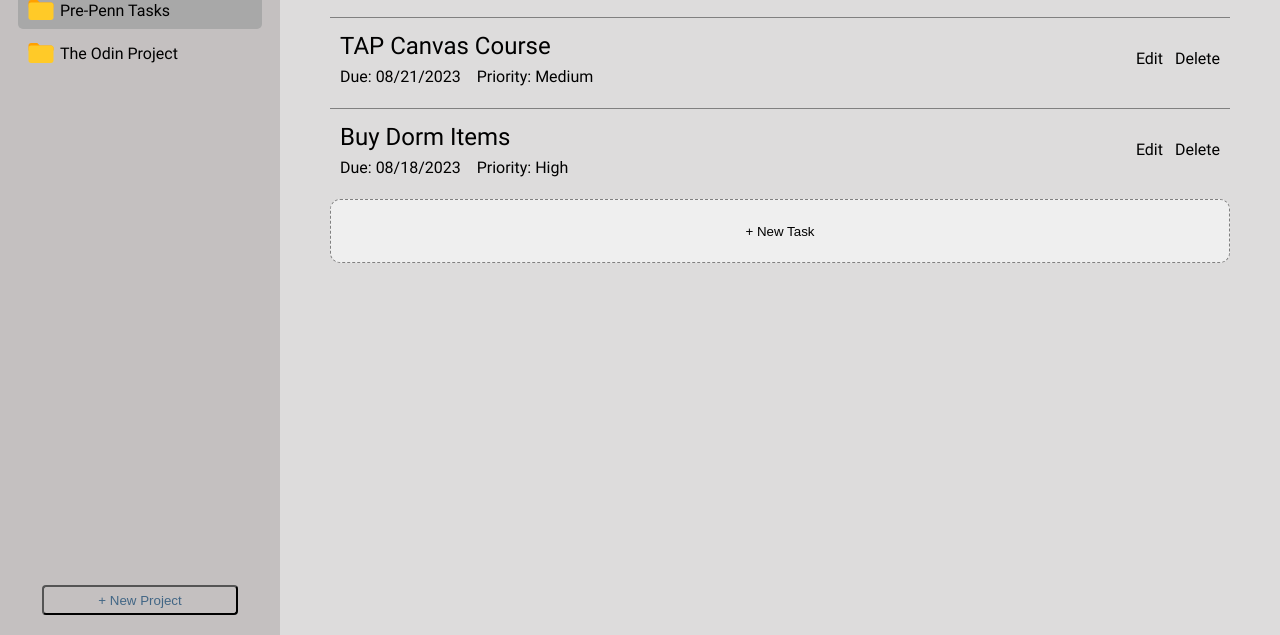
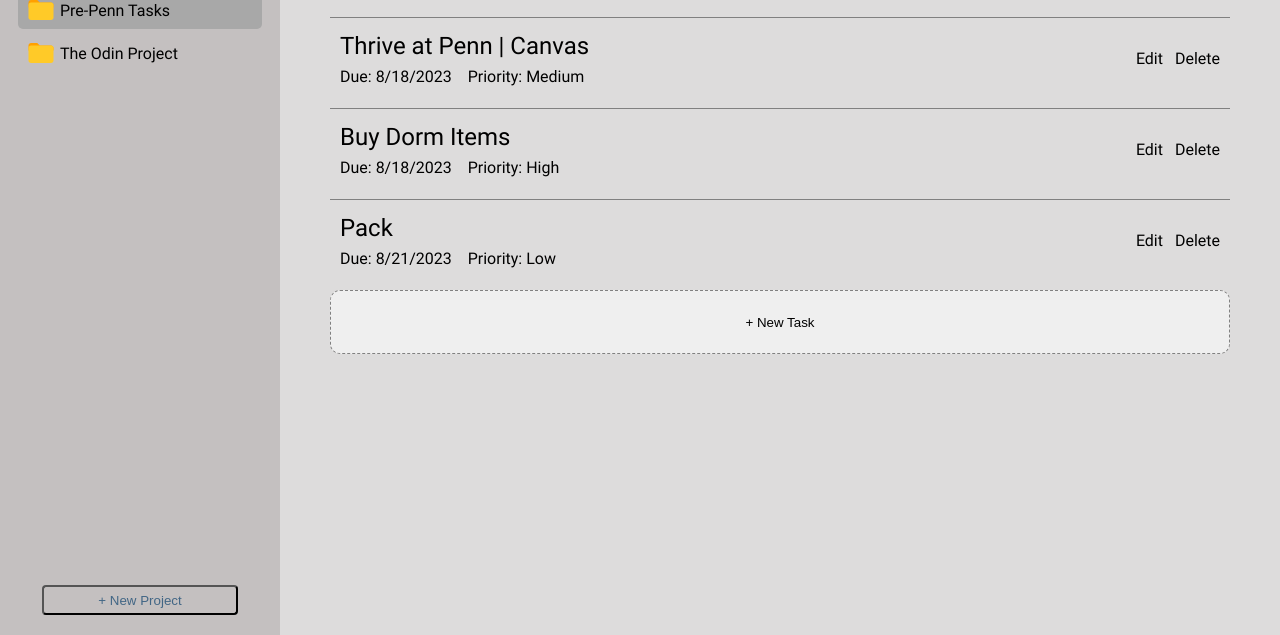
Before and after one commit to maaxli/todo-app, a website built with webpack: page dist/index.html in a window 1280 px wide. Shown: the part 165-800 px from the top of the page. Built offline with nearby package versions, Linux system fonts and the light colour scheme.

Commit message:
Load sample content using JS

```diff
--- a/src/modules/app.js
+++ b/src/modules/app.js
@@ -8,13 +8,28 @@ class App {
 
     constructor() {
         this.display = new Display();
+
+        // Loading sample tasks/projects
+        const project1 = new Project("Pre-Penn Tasks");
+        this.currProject = project1;
+        project1.todos.push(new Todo("Thrive at Penn | Canvas", "", "8/18/2023", "Medium"));
+        project1.todos.push(new Todo("Buy Dorm Items", "", "8/18/2023", "High"));
+        project1.todos.push(new Todo("Pack", "", "8/21/2023", "Low"));
+        const sampleElement1 = this.display.createNewProject(project1.title);
+        this.addProjectListener(sampleElement1, project1);
+
+        const project2 = new Project("The Odin Project");
+        project2.todos.push(new Todo("Finish Todo List Project", "", "N/A", "High"));
+        project2.todos.push(new Todo("Finish JavaScript Course", "skim CS section", "N/A", "Medium"));
+        const sampleElement2 = this.display.createNewProject(project2.title);
+        this.addProjectListener(sampleElement2, project2);
+
+        const projectList = document.querySelectorAll(".project-list li");
+        this.display.displayProjectTasks(project1, sampleElement1, projectList);
     }
 
     // Adding event listeners to all buttons
     initialize() {
-
-        // TODO: ONCE PROJECT IS ENTIRELY DONE, DYNAMICALLY LOAD THE DUMMY TASKS/PROJECTS
-        //       AT THE BEGINNING OF INITIALIZATION (HERE) !!!
 
         // Listening to the `+ New Project` button
         const newProjectButton = document.querySelector(".create-project");
@@ -70,8 +85,7 @@ class App {
                     // All fields are valid, so create a new task and add it to the current project
                     const newTask = new Todo(taskTitle, taskDescription, taskDueDate, taskPriority);
                     this.currProject.todos.push(newTask);
-
-                    this.display.createNewTask(newTask); // TODO UNFINISHED
+                    this.display.createNewTask(newTask);
                     return;
                 }
                 alert("Error: Enter valid task priority.");
```
Also changed, not shown: dist/index.html, dist/main.js.
